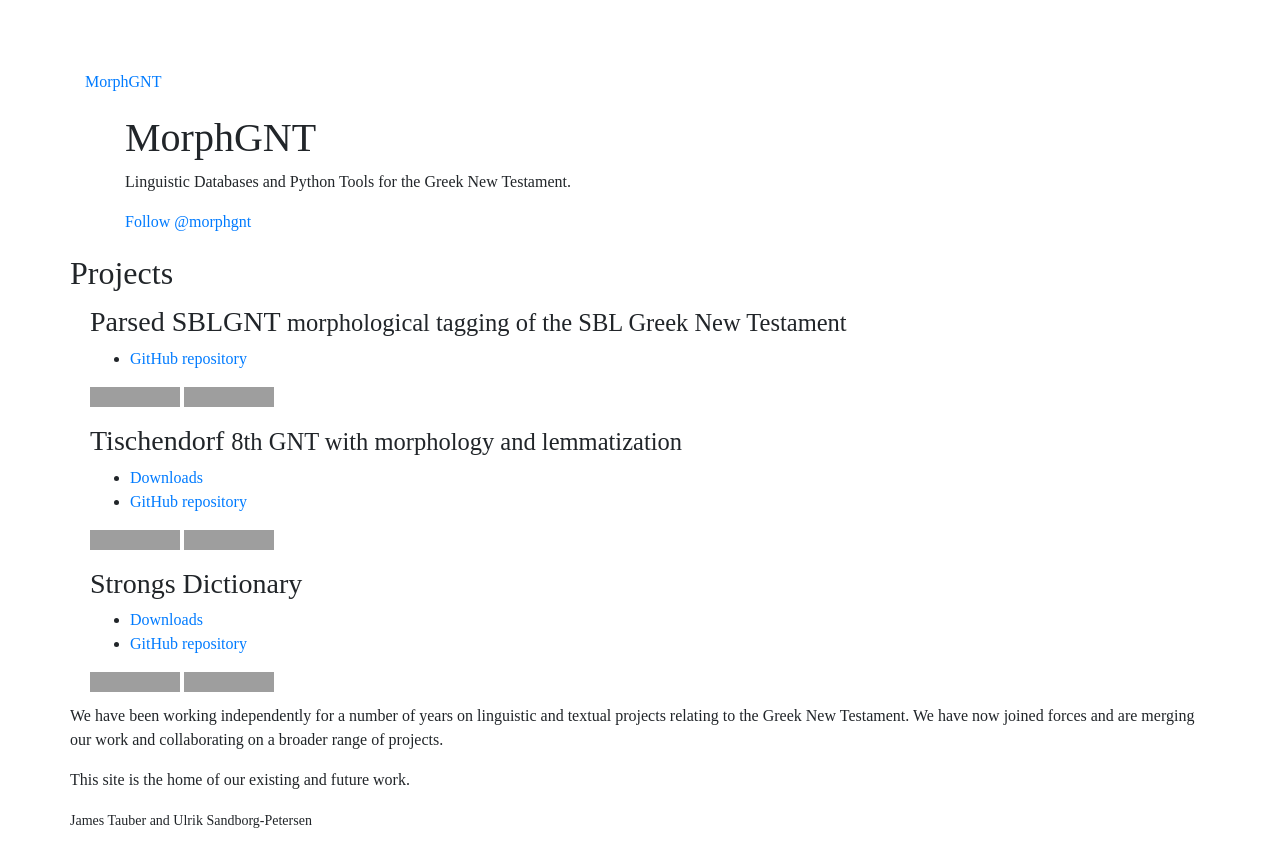
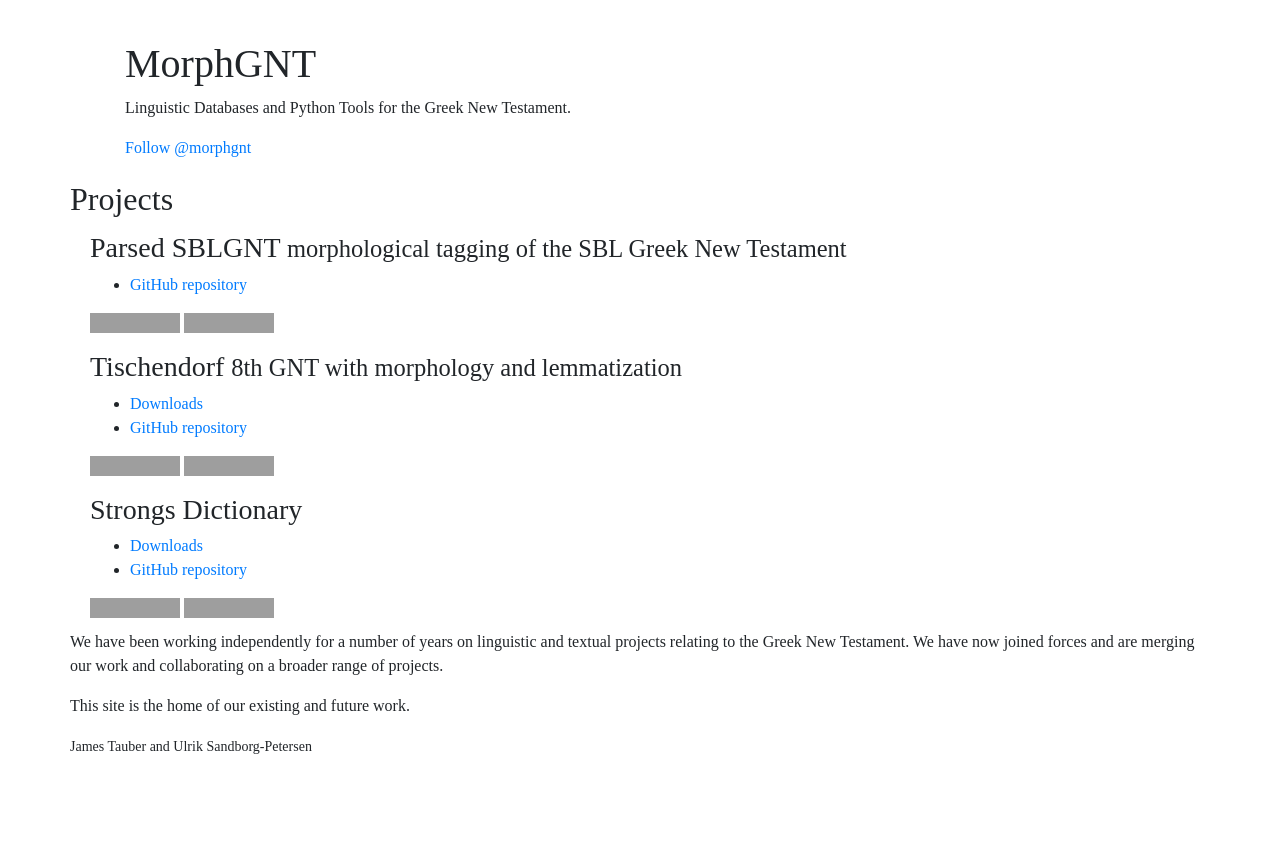
Before and after one commit to morphgnt/morphgnt.github.com, a plain HTML site: page index.html in a window 1280 px wide. After the commit the page ends 800 px from the top, so only its background shows below. Drawn offline with nearby package versions, Linux system fonts and the light colour scheme; grey boxes are pictures that could not be loaded; a web font is replaced by a local one.

Commit message:
no need for topbar

```diff
--- a/index.html
+++ b/index.html
@@ -12,10 +12,10 @@
         <link href="http://fonts.googleapis.com/css?family=Inika:400,700" rel="stylesheet" type="text/css">
         <style>
             body {
-                padding-top: 70px;
                 font-family: "Inika", serif;
             }
             .hero-unit {
+                margin-top: 20px;
                 padding: 20px 40px;
             }
             blockquote p {
@@ -27,15 +27,6 @@
         </style>
     </head>
     <body>
-
-        <div class="topbar">
-            <div class="topbar-inner">
-                <div class="container">
-                    <a class="brand" href="/">MorphGNT</a>
-                </div>
-            </div>
-        </div>
-
         <div class="container">
             <div class="hero-unit">
                 <h1>MorphGNT</h1>
```
